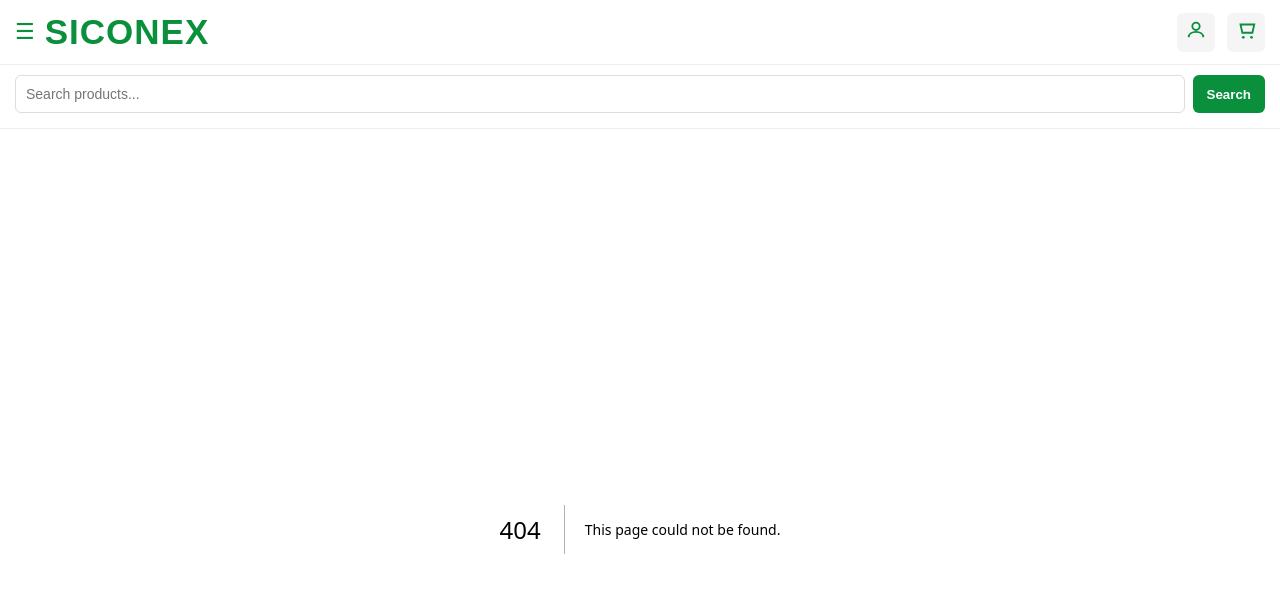
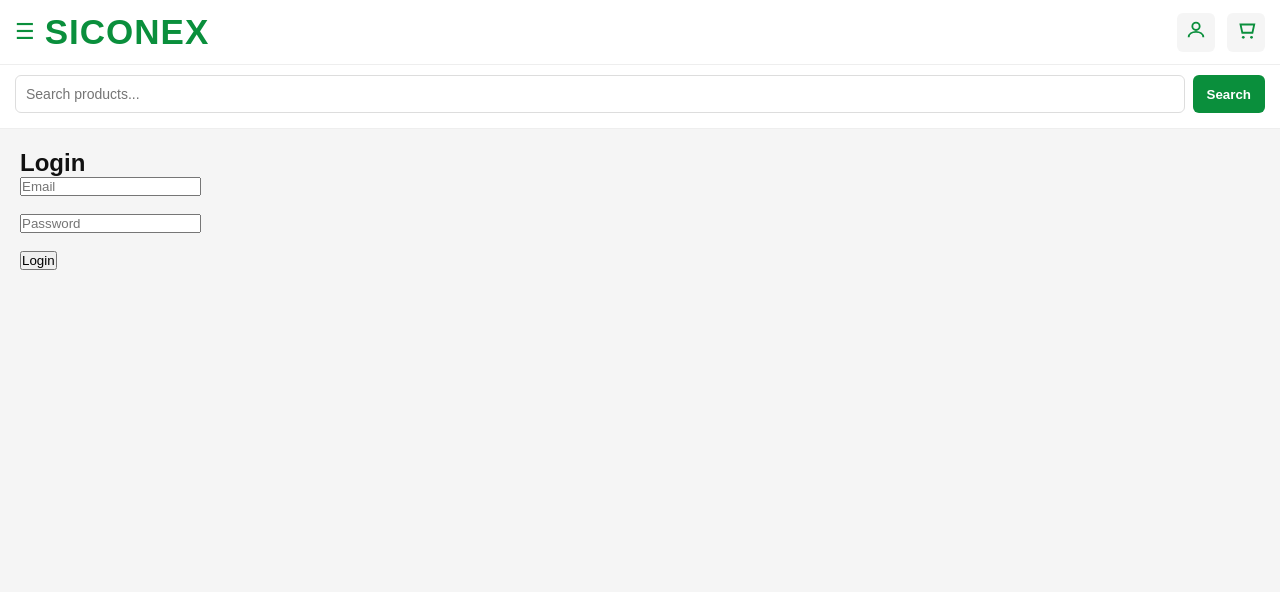
Before and after one commit to protichenoch1/siconex1, a Next.js app: page /auth/login in a window 1280 px wide. Before the commit this address had no page. Shown: the top 592 px of the page. Built offline with nearby package versions, Linux system fonts and the light colour scheme.

Commit message:
Implement login functionality with Supabase

```diff
--- /dev/null
+++ b/app/auth/login/page.js
@@ -0,0 +1,45 @@
+"use client";
+
+import { useState } from "react";
+import { supabase } from "@/lib/supabase";
+import { useRouter } from "next/navigation";
+
+export default function Login() {
+  const router = useRouter();
+  const [email, setEmail] = useState("");
+  const [password, setPassword] = useState("");
+
+  const handleLogin = async () => {
+    const { error } = await supabase.auth.signInWithPassword({
+      email,
+      password,
+    });
+
+    if (error) {
+      alert(error.message);
+      return;
+    }
+
+    router.push("/");
+  };
+
+  return (
+    <div style={{ padding: 20 }}>
+      <h2>Login</h2>
+
+      <input
+        type="email"
+        placeholder="Email"
+        onChange={(e) => setEmail(e.target.value)}
+      /><br /><br />
+
+      <input
+        type="password"
+        placeholder="Password"
+        onChange={(e) => setPassword(e.target.value)}
+      /><br /><br />
+
+      <button onClick={handleLogin}>Login</button>
+    </div>
+  );
+}
```
